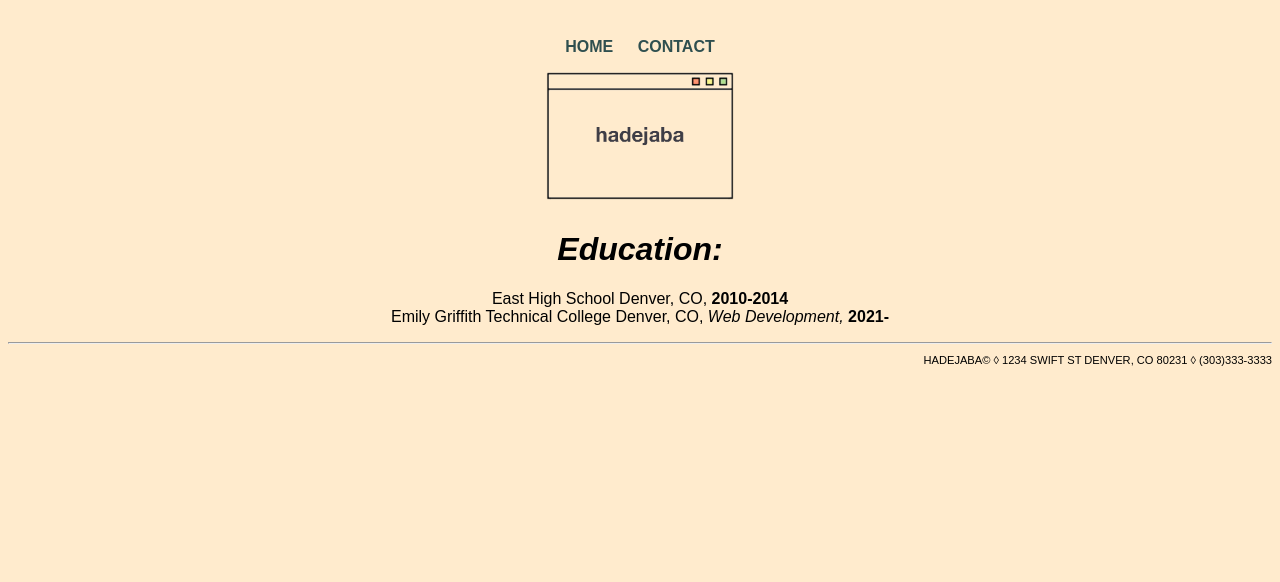
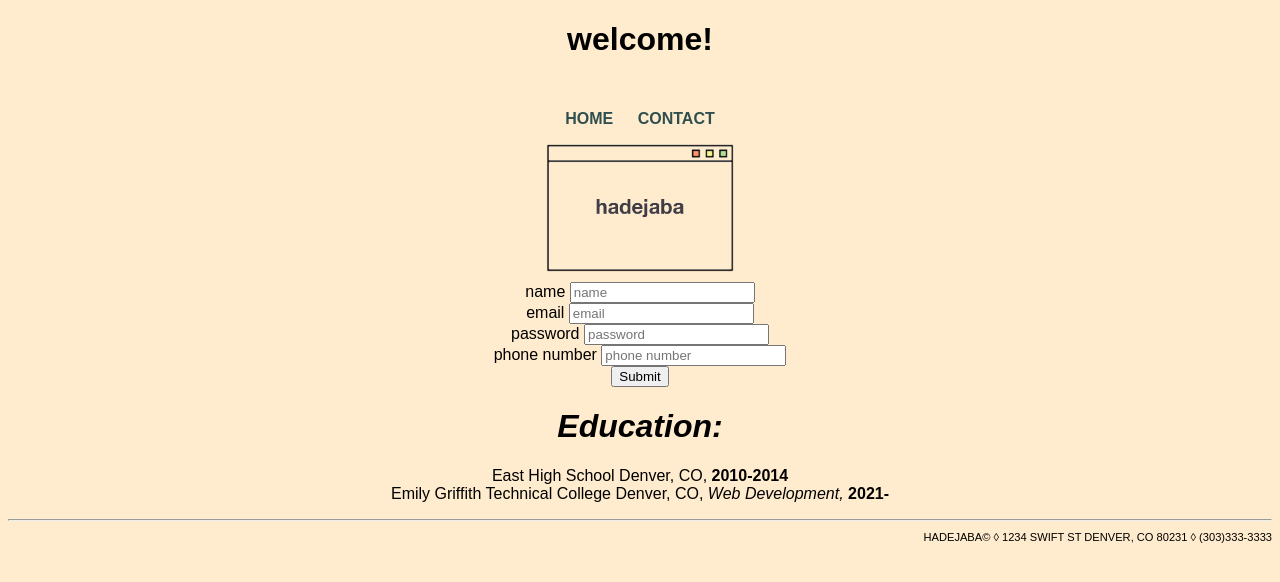
Before and after one commit to hadejaba/Semantic-HTML, a plain HTML site: page portfolio.html in a window 1280 px wide. Drawn offline with Linux system fonts and the light colour scheme.

Commit message:
updated forms

```diff
--- a/portfolio.html
+++ b/portfolio.html
@@ -10,6 +10,7 @@
 
 <body>
     <header>
+        <h1>welcome!</h1>
         <nav>
             <ul>
                 <li><a href="index.html">Home</a></li>
@@ -17,6 +18,23 @@
             </ul>
         </nav>
         <img src="images/notepad.png" width="200" height="140" alt="logo">
+
+        <form id="myform" action="https://hadejaba.github.io/Semantic-HTML/portfolio.html" method="get">
+            <label for="name">name</label>
+            <input type="text" id="name" placeholder="name">
+            <br>
+            <label for="email">email</label>
+            <input type="email" id="email" placeholder="email">
+            <br>
+            <label for="password">password</label>
+            <input type="password" id="password" placeholder="password">
+            <br>
+            <label for="password">phone number</label>
+            <input type="tel" id="phone" placeholder="phone number">
+            <br>
+            <input type="submit" id="submit">
+        </form>
+
     </header>
     <main>
         <h1><strong><i>Education:</i></strong>
```
